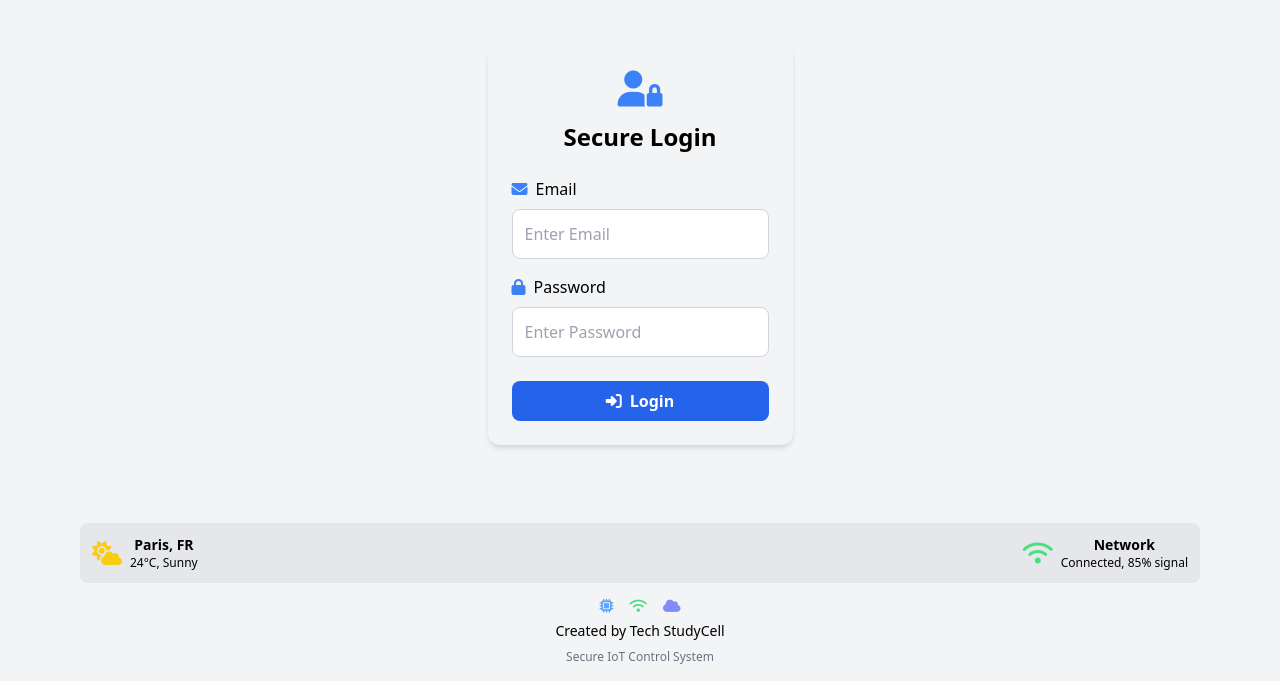
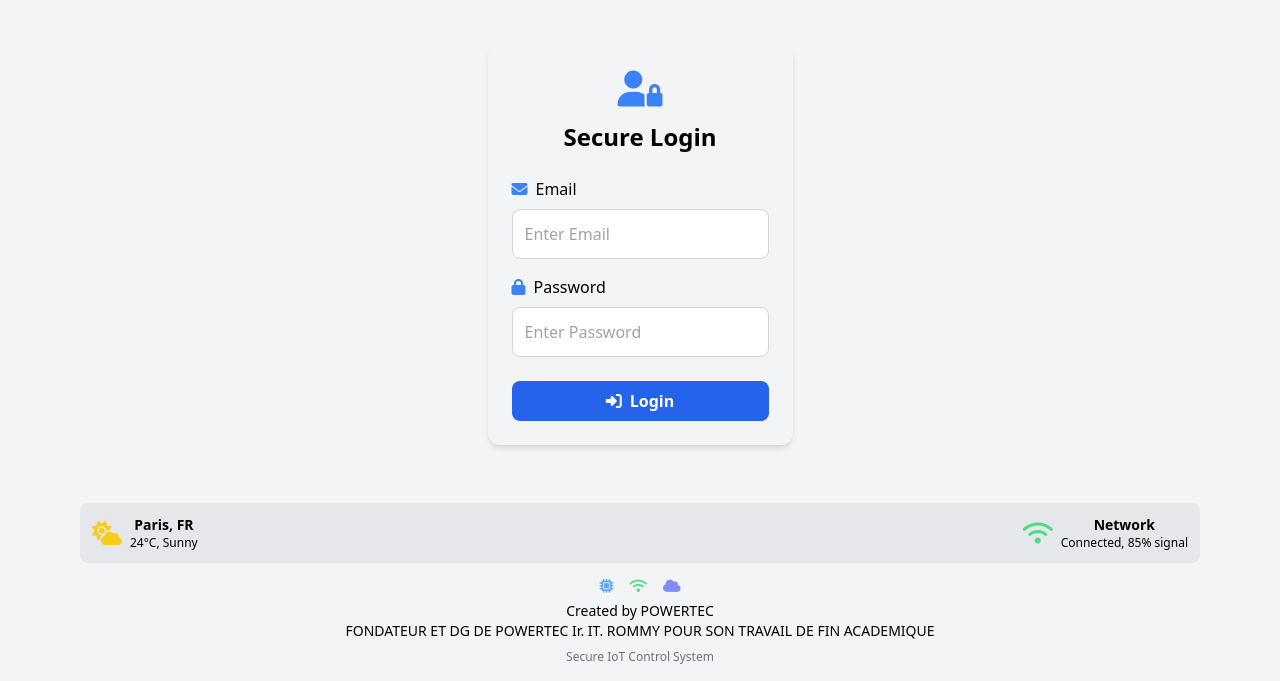
Before and after one commit to Powertec0/POWERTECNOLOGY, a plain HTML site: page index.html in a window 1280 px wide. Shown: the part 119-800 px from the top of the page. Drawn offline with nearby package versions, Linux system fonts and the light colour scheme.

Commit message:
Update index.html

```diff
--- a/index.html
+++ b/index.html
@@ -193,7 +193,8 @@
         <i class="fas fa-wifi text-green-400"></i>
         <i class="fas fa-cloud text-indigo-400"></i>
       </div>
-      <p>Created by Tech StudyCell</p>
+      <p>Created by POWERTEC</p>
+      <p>FONDATEUR ET DG DE POWERTEC Ir. IT. ROMMY POUR SON TRAVAIL DE FIN ACADEMIQUE</p>
       <p class="text-xs mt-2 text-gray-500 dark:text-gray-400">Secure IoT Control System</p>
     </div>
   </footer>
```
